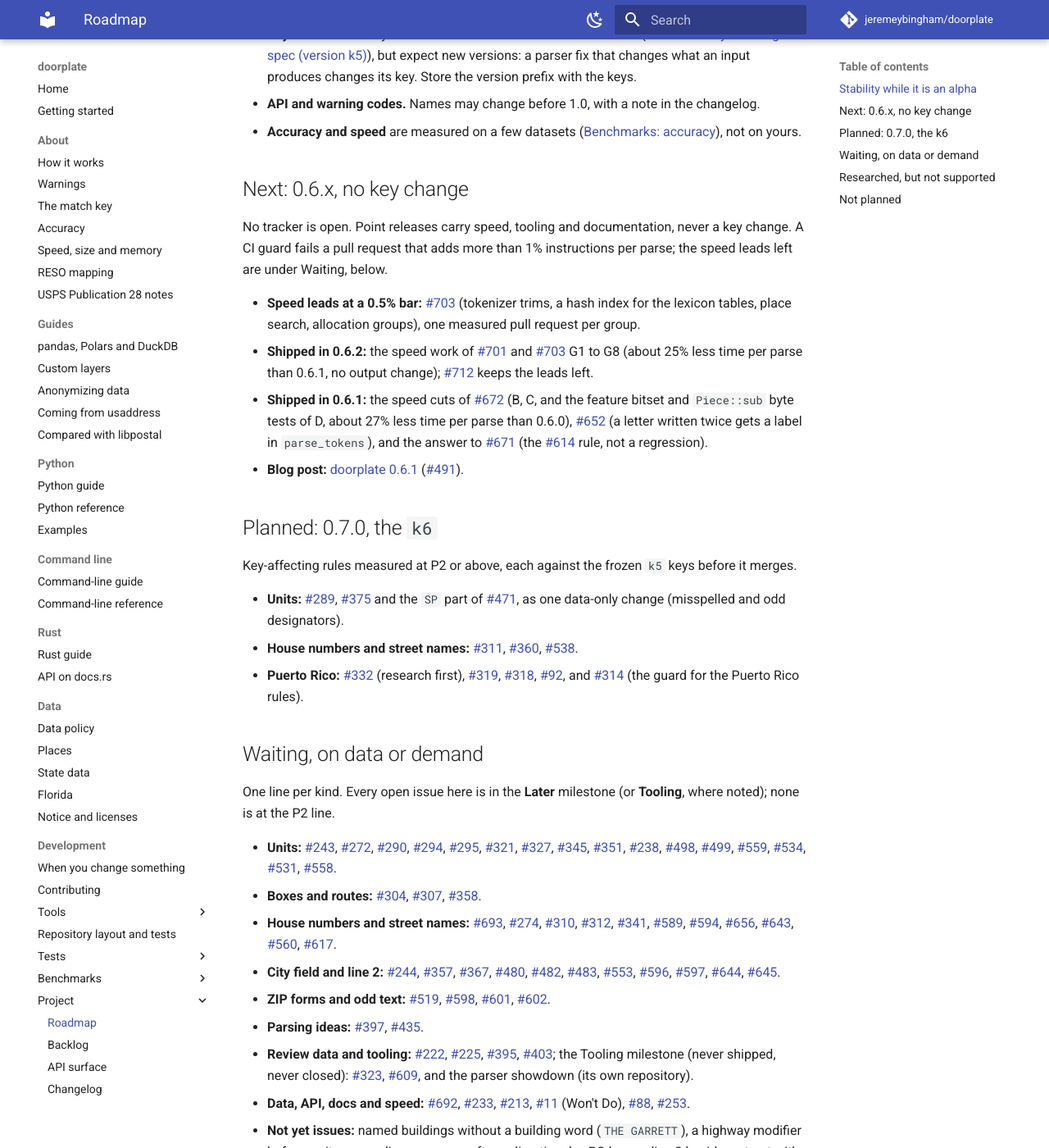
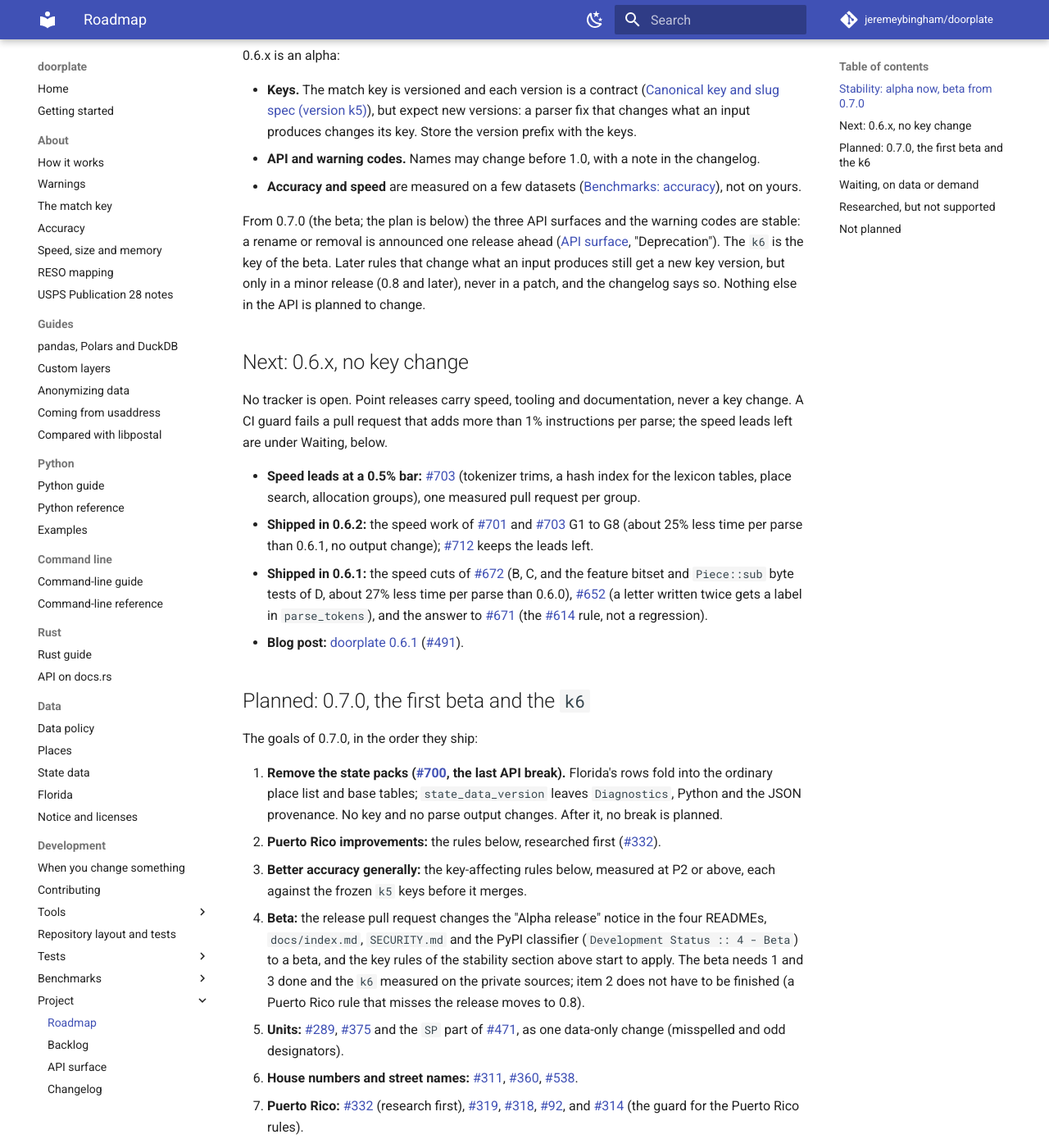
Before and after one commit to jeremeybingham/doorplate, an MkDocs documentation site: the page built from docs/roadmap.md, in a window 1280 px wide and 1400 px high, scrolled down 462 px. Shown: the whole window at 82% size. Built offline with MkDocs 1.6.1 and Material for MkDocs 9.7.7, drawn with Linux system fonts in a browser that asks for light colours; comment, search, counter and statistics services are not loaded; some of the changed text lies outside the part shown.

Commit message:
docs: plan 0.7.0 as the first beta (k6, state packs removed, Puerto Rico, accuracy)
Co-Authored-By: Claude Sonnet 5.5 <noreply@anthropic.com>

```diff
--- a/docs/roadmap.md
+++ b/docs/roadmap.md
@@ -1,18 +1,25 @@
 # Roadmap
 
-What is planned, what waits, and what is not planned. `doorplate` is an alpha: priorities follow the data people
+What is planned, what waits, and what is not planned. `doorplate` is an alpha until 0.7.0, which is planned as the first beta: priorities follow the data people
 bring, so the more real, messy addresses it sees, the sooner the items below can happen
 ([Sharing messy data](../CONTRIBUTING.md#sharing-messy-data)). Labels, milestones and ordering: [`backlog.md`](backlog.md).
 What each release changed is in [`CHANGELOG.md`](../CHANGELOG.md).
 
-**Last reviewed 2026-11-14.** 0.6.2 (a second speed release, no key change; the `k5` is as in 0.6.0) is being released (#713); 0.6.1 (speed and one label fix, no key change) is released. Open trackers: #417 (decided against); the 0.6.x tracker (#673) and the speed tracker (#672) are closed.
+**Last reviewed 2026-11-16.** 0.7.0 is planned as the first **beta** (below). 0.6.2 (a second speed release, no key change; the `k5` is as in 0.6.0) is released; 0.6.1 (speed and one label fix, no key change) is released. Open trackers: #417 (decided against); the 0.6.x tracker (#673) and the speed tracker (#672) are closed.
 
-## Stability while it is an alpha
+## Stability: alpha now, beta from 0.7.0
+
+0.6.x is an alpha:
 
 - **Keys.** The match key is versioned and each version is a contract ([`key-format.md`](key-format.md)), but expect new
   versions: a parser fix that changes what an input produces changes its key. Store the version prefix with the keys.
 - **API and warning codes.** Names may change before 1.0, with a note in the changelog.
 - **Accuracy and speed** are measured on a few datasets ([`benchmarks.md`](benchmarks.md)), not on yours.
+
+From 0.7.0 (the beta; the plan is below) the three API surfaces and the warning codes are stable: a rename or removal is
+announced one release ahead ([`api-surface.md`](api-surface.md), "Deprecation"). The `k6` is the key of the beta. Later rules that
+change what an input produces still get a new key version, but only in a minor release (0.8 and later), never in a patch, and
+the changelog says so. Nothing else in the API is planned to change.
 
 ## Next: 0.6.x, no key change
 
@@ -23,9 +30,18 @@ No tracker is open. Point releases carry speed, tooling and documentation, never
 - **Shipped in 0.6.1:** the speed cuts of #672 (B, C, and the feature bitset and `Piece::sub` byte tests of D, about 27% less time per parse than 0.6.0), #652 (a letter written twice gets a label in `parse_tokens`), and the answer to #671 (the #614 rule, not a regression).
 - **Blog post:** [doorplate 0.6.1](https://jeremeybingham.github.io/doorplate/2026/11/13/doorplate-0-6-1.html) (#491).
 
-## Planned: 0.7.0, the `k6`
+## Planned: 0.7.0, the first beta and the `k6`
 
-Key-affecting rules measured at P2 or above, each against the frozen `k5` keys before it merges.
+The goals of 0.7.0, in the order they ship:
+
+1. **Remove the state packs (#700, the last API break).** Florida's rows fold into the ordinary place list and base tables; `state_data_version`
+   leaves `Diagnostics`, Python and the JSON provenance. No key and no parse output changes. After it, no break is planned.
+2. **Puerto Rico improvements:** the rules below, researched first (#332).
+3. **Better accuracy generally:** the key-affecting rules below, measured at P2 or above, each against the frozen `k5` keys before it merges.
+4. **Beta:** the release pull request changes the "Alpha release" notice in the four READMEs, `docs/index.md`, `SECURITY.md` and the
+   PyPI classifier (`Development Status :: 4 - Beta`) to a beta, and the key rules of the stability section above start to apply.
+   The beta needs 1 and 3 done and the `k6` measured on the private sources; item 2 does not have to be finished (a Puerto Rico rule that
+   misses the release moves to 0.8).
 
 - **Units:** #289, #375 and the `SP` part of #471, as one data-only change (misspelled and odd designators).
 - **House numbers and street names:** #311, #360, #538.
```
Also changed, not shown: CHANGELOG.md (+2 -0 lines), CONTRIBUTING.md (+1 -1 lines), README.md (+1 -1 lines), SECURITY.md (+1 -1 lines), docs/api-surface.md (+8 -3 lines), docs/backlog.md (+2 -2 lines), docs/change-checklist.md (+1 -1 lines), docs/key-format.md (+3 -3 lines).
